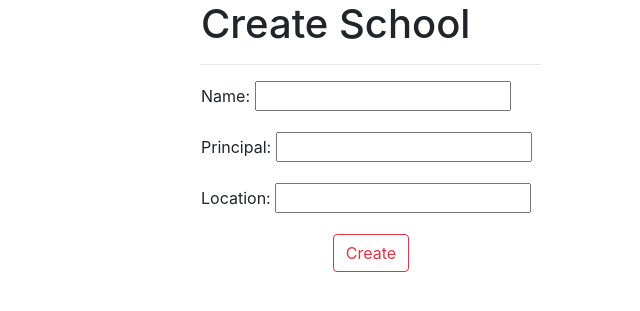
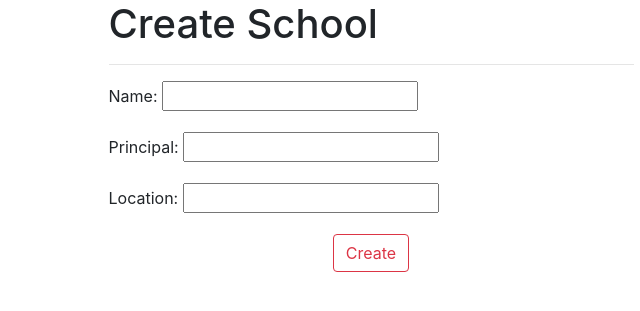
Before and after one commit to JaworskiAleksander/hello_world, a Django app: page /basic_app/create/ in a window 1280 px wide. Shown: the part 56-367 px from the top of the page, without its empty margins (269-909 px from the left). Run offline with Django 3.2, Linux system fonts and the light colour scheme; some libraries are stand-ins or nearby versions.

Commit message:
changed form layout, not it takes col-6 hardcoded

```diff
--- a/hello_world_CBV/basic_app/templates/basic_app/school_form.html
+++ b/hello_world_CBV/basic_app/templates/basic_app/school_form.html
@@ -3,9 +3,9 @@
 
 <div class="container">
     <div class="row">
-        <div class="col">
+        <div class="col-3">
         </div>
-        <div class="col">
+        <div class="col-6">
             <h1>
                 {% if not form.instance.pk %}
                     Create School
@@ -24,7 +24,7 @@
                 </div>
             </form>
         </div>
-        <div class="col">
+        <div class="col-3">
         </div>
     </div>
 </div>
--- a/hello_world_CBV/basic_app/templates/basic_app/student_form.html
+++ b/hello_world_CBV/basic_app/templates/basic_app/student_form.html
@@ -2,8 +2,8 @@
 {% block body_block %}
 <div class="container">
     <div class="row">
-        <div class="col"></div>
-        <div class="col">
+        <div class="col-3"></div>
+        <div class="col-6">
             <h1>
                 {% if not form.instance.pk %}
                     Create New Student
@@ -25,7 +25,7 @@
                 </div>
             </form>
         </div>
-        <div class="col"></div>
+        <div class="col-3"></div>
     </div>
 </div>
 {% endblock %}
```
